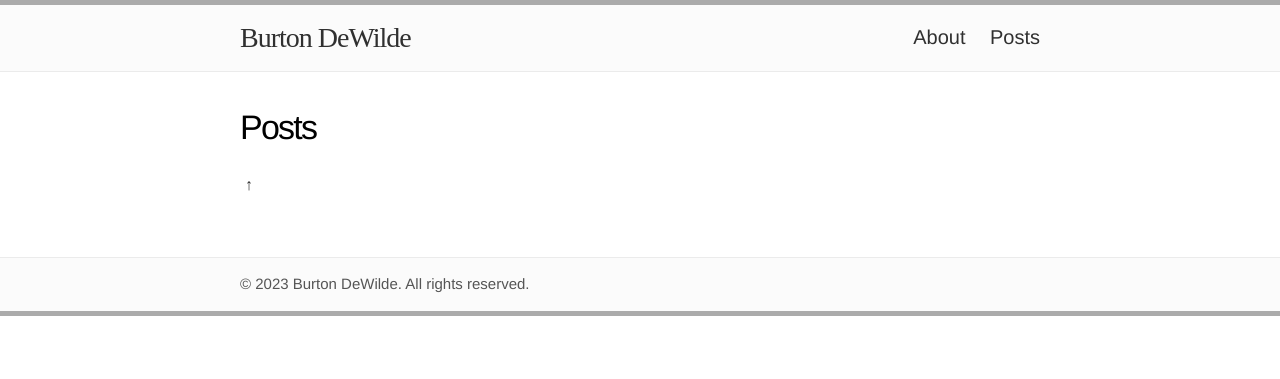
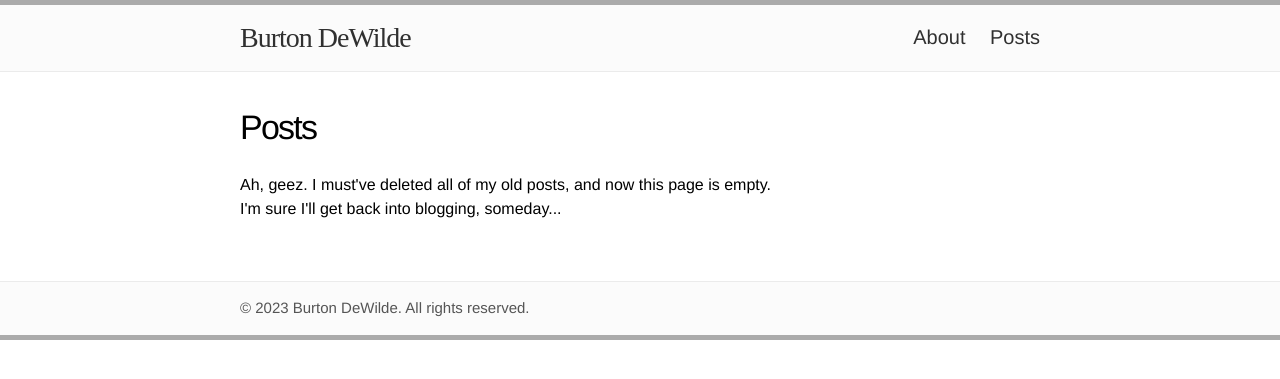
Before and after one commit to bdewilde/bdewilde.github.io, a Jekyll site: the page built from pages/posts.html, in a window 1280 px wide. Shown: the top 379 px of the page. Built offline with Jekyll 4.4.1, drawn with Linux system fonts in a browser that asks for light colours; nearby versions of some CDN libraries; some web fonts are replaced.

Commit message:
feat: Add placeholder text for empty blog

```diff
--- a/pages/posts.html
+++ b/pages/posts.html
@@ -1,8 +1,15 @@
 ---
 layout: page
 title: Posts
+permalink: /posts
 ---
 
+{% if site.posts == empty %}
+<div>
+  <p>Ah, geez. I must've deleted all of my old posts, and now this page is empty.</p>
+  <p>I'm sure I'll get back into blogging, someday...</p>
+</div>
+{% else %}
 <div class="previews">
   {% for post in paginator.posts %}
   <div class="preview">
@@ -53,3 +60,4 @@ title: Posts
   {% endif %}
   {% endif %}
 </div>
+{% endif %}
```
